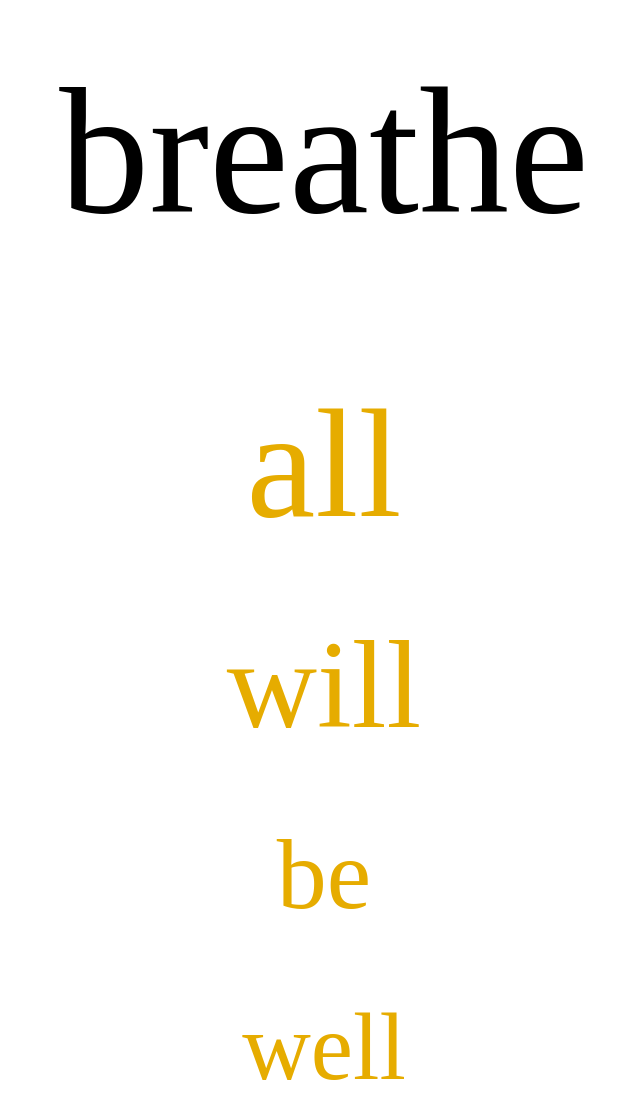
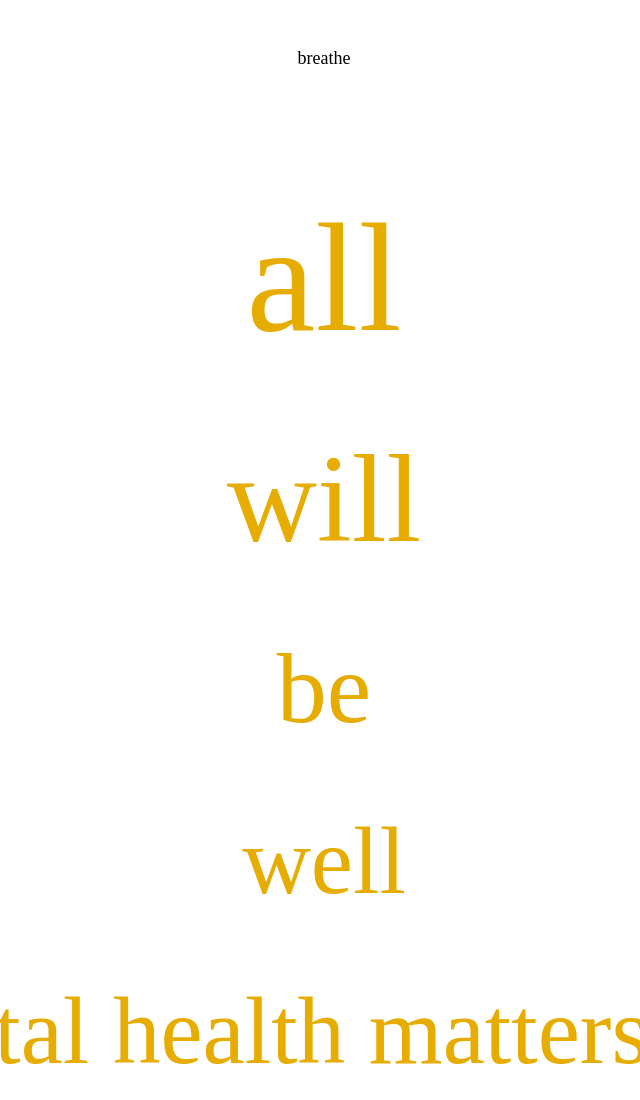
Before and after one commit to norianneenero/Typography2, a plain HTML site: page index.html in a window 1280 px wide. Shown: the top 1100 px of the page, without its empty margins (316-956 px from the left). Drawn offline with Linux system fonts and the light colour scheme.

Commit message:
Update index.css

```diff
--- a/index.css
+++ b/index.css
@@ -5,7 +5,7 @@
 }
 .grid-item1 {
   padding: 30px;
-  font-size: 180px;
+  font-size: 18px;
   font-family: Kollektif;
   color: black;
   text-align: center;
```
